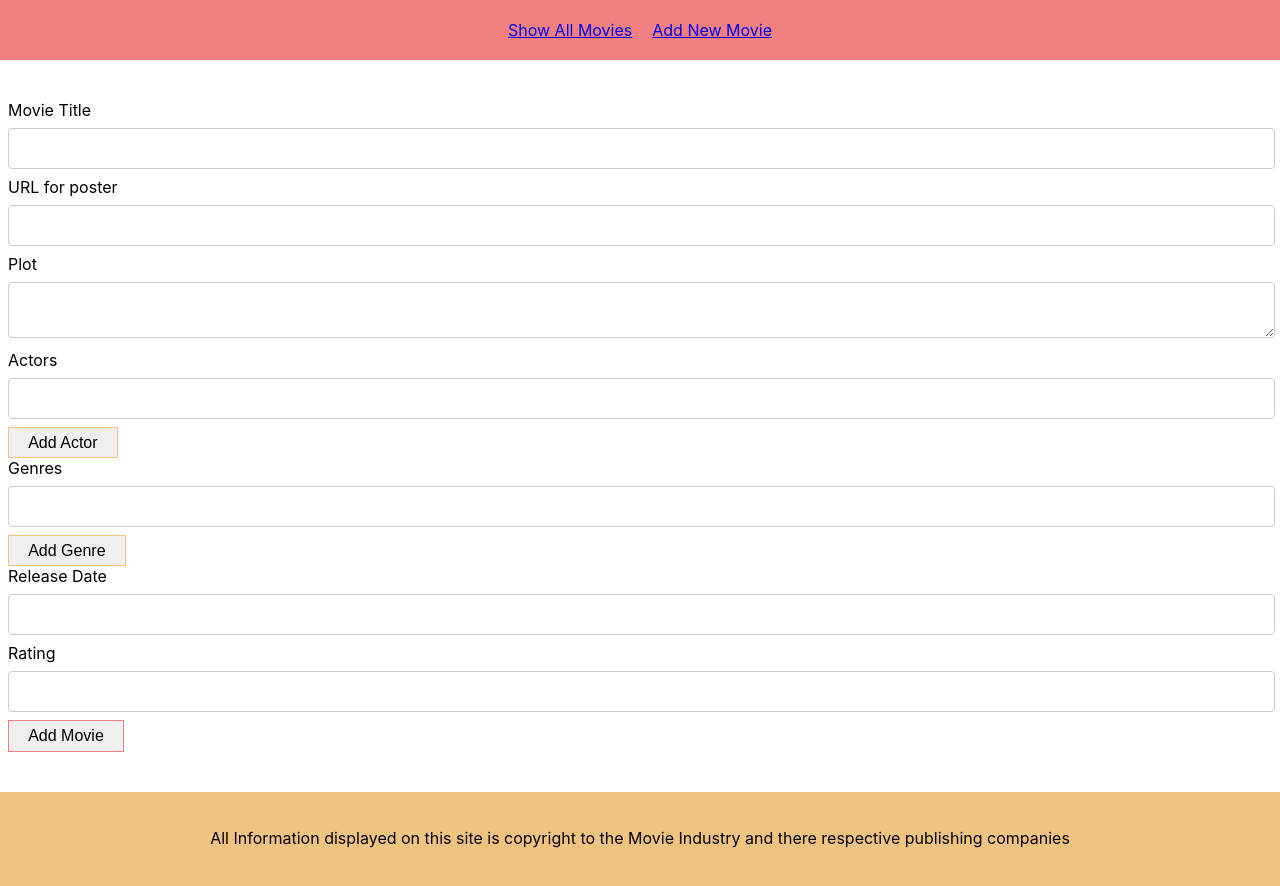
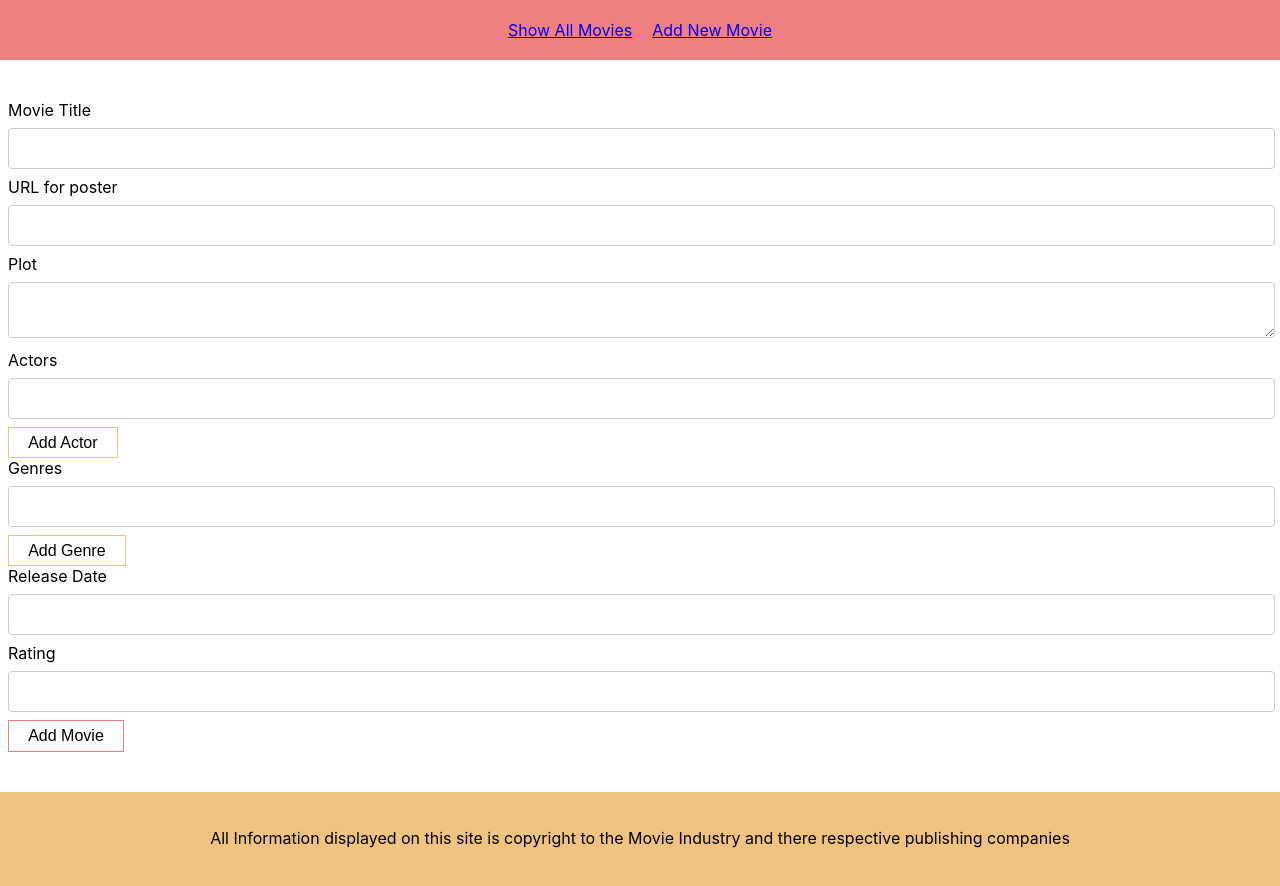
Before and after one commit to rmcodingnet/react-movies, a React (Create React App) app: page /new in a window 1280 px wide. Shown: the top 886 px of the page. Built offline with nearby package versions, Linux system fonts and the light colour scheme.

Commit message:
fixed initial button colour

```diff
--- a/src/components/MoviesList/MoviesList.css
+++ b/src/components/MoviesList/MoviesList.css
@@ -7,6 +7,7 @@
     margin-bottom: 2vh;
     padding: 0.35em 1.2em;
     border: 0.1em solid rgb(240, 195, 128);
+    background: white;
     box-sizing: border-box;
     text-decoration: none;
     text-align: center ;
--- a/src/components/NewMovie/NewMovie.css
+++ b/src/components/NewMovie/NewMovie.css
@@ -19,6 +19,7 @@ label, button {
 }
 
 .addBtn {
+    background-color: white;
     padding: 0.35em 1.2em;
     border: 0.1em solid rgb(240, 195, 128);
     box-sizing: border-box;
@@ -37,6 +38,7 @@ label, button {
 }
 
 .submitBtn {
+    background-color: white;
     border: 0.1em solid rgb(240, 128, 128);
     padding: 0.35em 1.2em;
     box-sizing: border-box;
```
